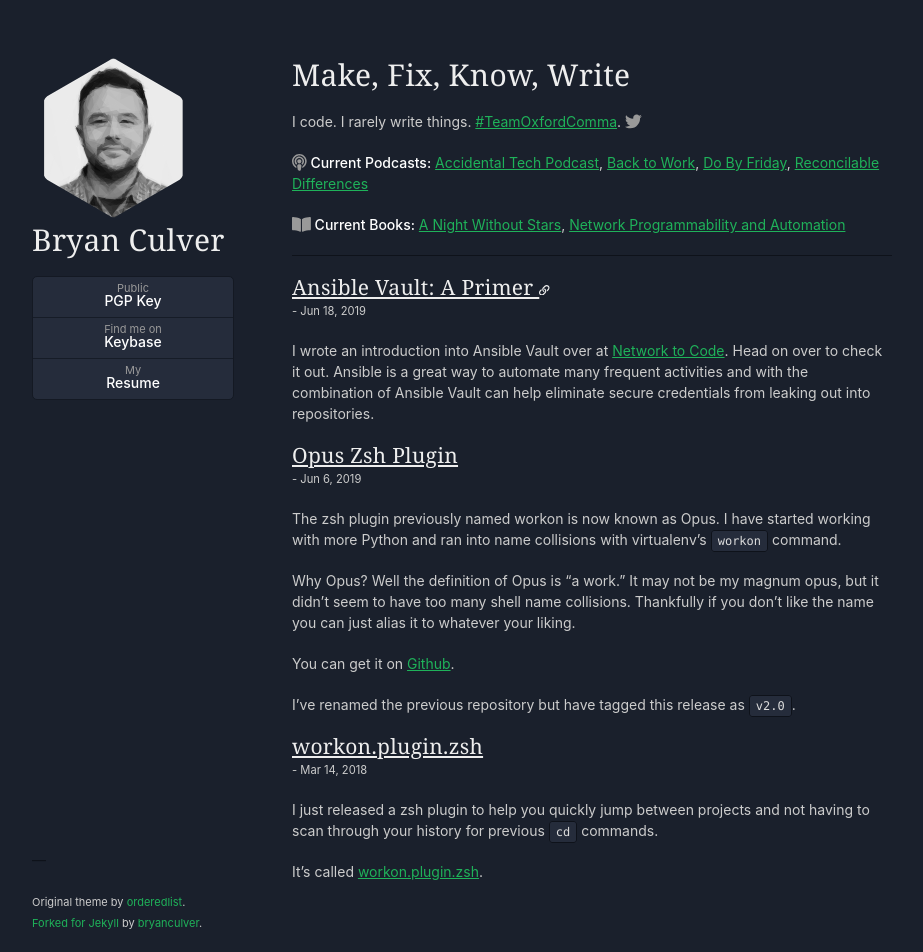
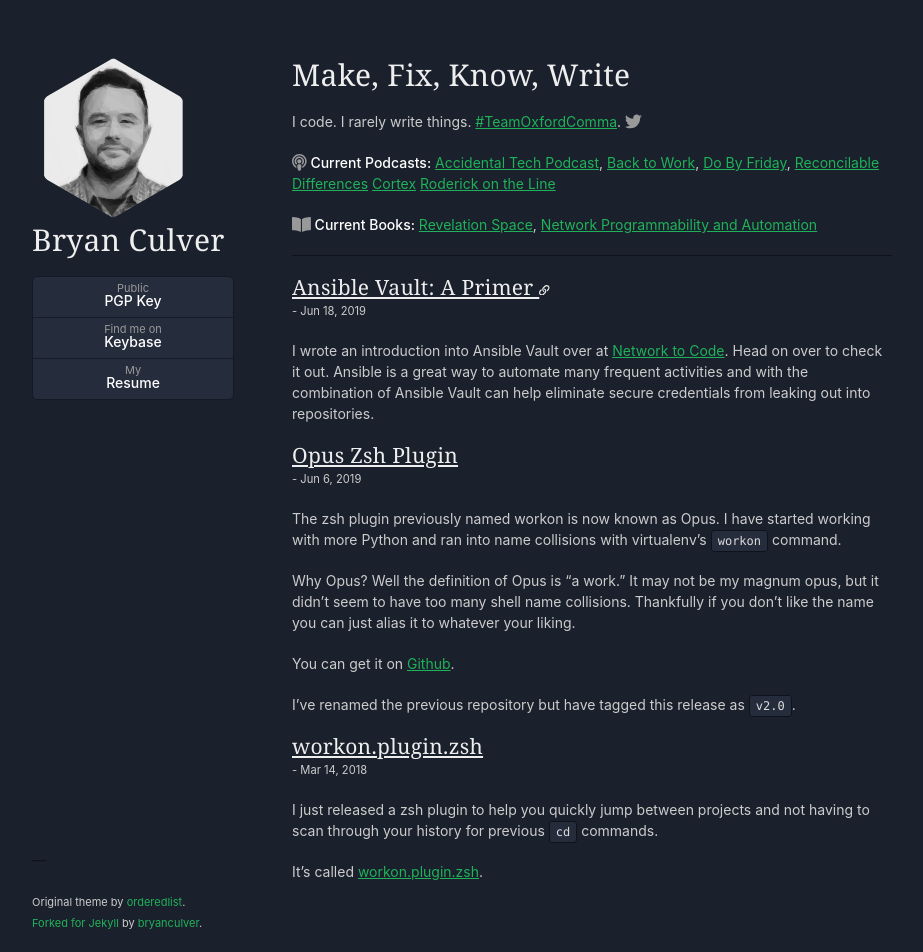
Before and after one commit to bryanculver/bryanculver.github.io, a Jekyll site: the page built from index.html, in a window 1280 px wide and 952 px high. Shown: the whole window, without its empty margins (178-1101 px from the left). Built offline with Jekyll 4.4.1, drawn with Linux system fonts in a browser that asks for light colours.

Commit message:
Update podcasts, books

```diff
--- a/index.html
+++ b/index.html
@@ -15,11 +15,13 @@
   <a href="http://5by5.tv/b2w" target="_blank">Back to Work</a>,
   <a href="http://dobyfriday.com/" target="_blank">Do By Friday</a>,
   <a href="https://www.relay.fm/rd" target="_blank">Reconcilable Differences</a>
+  <a href="https://www.relay.fm/cortex" target="_blank">Cortex</a>
+  <a href="http://www.merlinmann.com/roderick/" target="_blank">Roderick on the Line</a>
 </p>
 <p>
   <strong><svg xmlns="http://www.w3.org/2000/svg" viewBox="0 0 576 512" class="icon"><path d="M542.22 32.05c-54.8 3.11-163.72 14.43-230.96 55.59-4.64 2.84-7.27 7.89-7.27 13.17v363.87c0 11.55 12.63 18.85 23.28 13.49 69.18-34.82 169.23-44.32 218.7-46.92 16.89-.89 30.02-14.43 30.02-30.66V62.75c.01-17.71-15.35-31.74-33.77-30.7zM264.73 87.64C197.5 46.48 88.58 35.17 33.78 32.05 15.36 31.01 0 45.04 0 62.75V400.6c0 16.24 13.13 29.78 30.02 30.66 49.49 2.6 149.59 12.11 218.77 46.95 10.62 5.35 23.21-1.94 23.21-13.46V100.63c0-5.29-2.62-10.14-7.27-12.99z"/></svg>
   Current Books:</strong>
 
-  <a href="https://www.amazon.com/dp/B01A4AQWRK/" target="_blank">A Night Without Stars</a>,
+  <a href="https://www.amazon.com/dp/B001QL5MAA/" target="_blank">Revelation Space</a>,
   <a href="https://www.amazon.com/dp/B079K6HWQX/" target="_blank">Network Programmability and Automation</a>
 </p>
```
